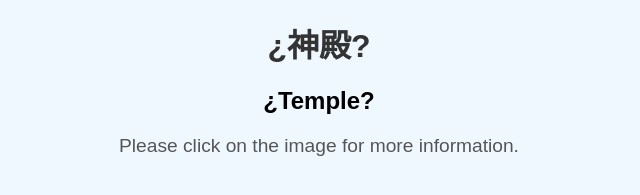
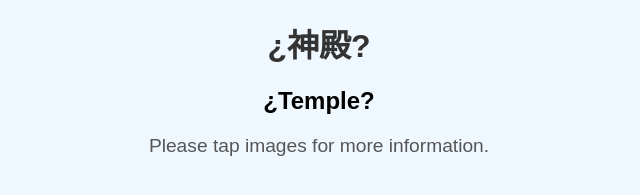
Before and after one commit to apwajo1/Temple, a plain HTML site: page index.html in a window 1280 px wide. Shown: the top 195 px of the page, without its empty margins (321-961 px from the left). Drawn offline with Linux system fonts and the light colour scheme.

Commit message:
Update index.html

```diff
--- a/index.html
+++ b/index.html
@@ -9,7 +9,7 @@
 <body>
   <h1>¿神殿?</h1>
   <h2>¿Temple?</h2>
-  <p>Please click on the image for more information.</p>
+  <p>Please tap images for more information.</p>
 
   <div id="game-container">
     <div class="photo" data-group="A">
```
